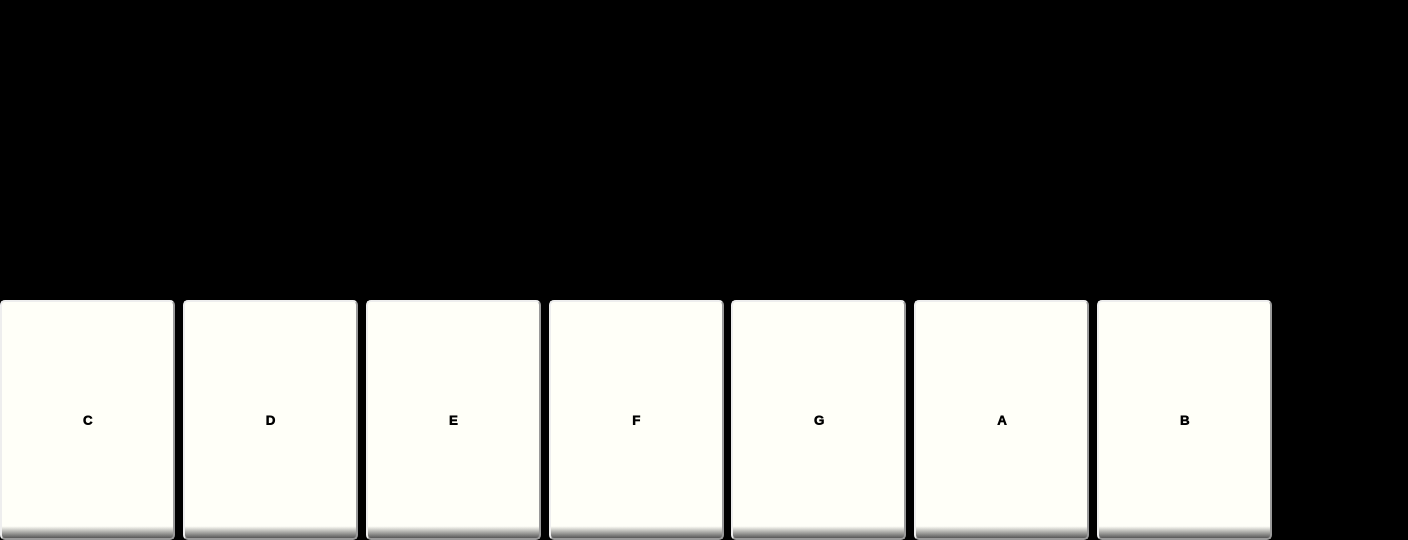
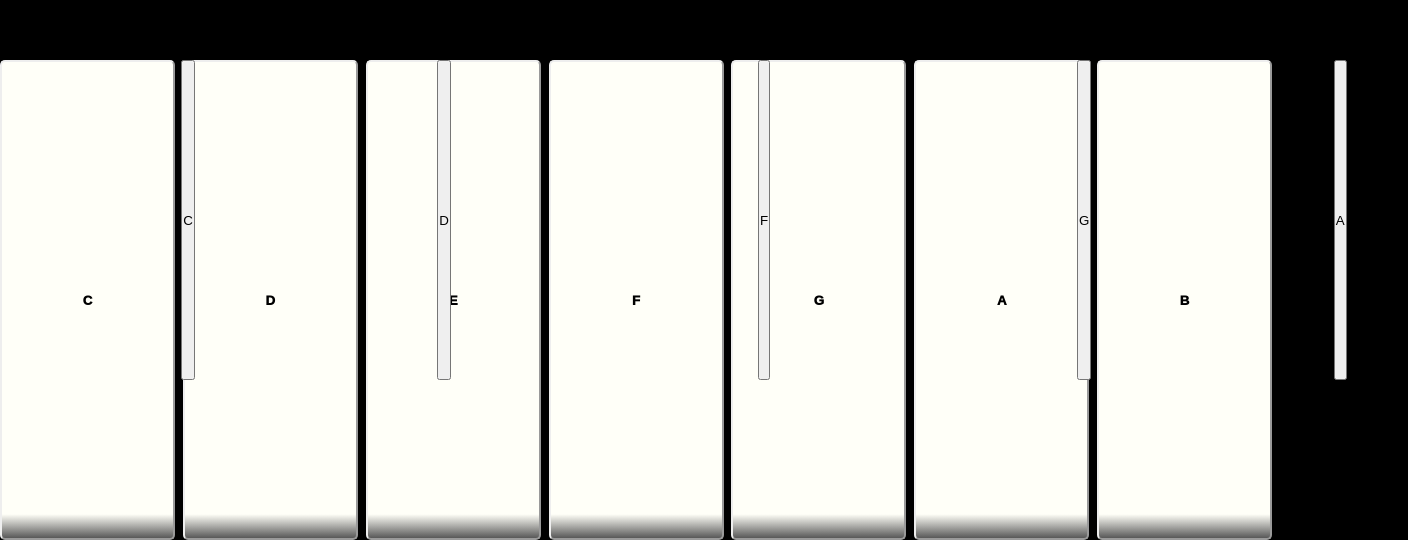
Before and after one commit to dualcorebrain/Javascript-Piano, a plain HTML site: page index.html in a window 1280 px wide. Shown: the part 260-800 px from the top of the page, 1408 px wide, since content can reach past the window. Drawn offline with Linux system fonts and the light colour scheme.

Commit message:
Corrected Piano Notes and Adding Black (Sharp) Keys

```diff
--- a/index.html
+++ b/index.html
@@ -46,13 +46,42 @@
 
     </div>
 
-    <audio data-key= "68" src="sounds/Piano.ff.Db4.wav"></audio>
+    <div class="black-keys">
+
+        <div data-key="67" class="key">
+            <button class="sound black" id="c4-sharp">C</button>
+            <kbd>C</kbd>
+        </div>
+
+        <div data-key="68" class="key">
+            <button class="sound black" id="d4-sharp">D</button>
+            <kbd>D</kbd>
+        </div>
+
+        <div data-key="70" class="key">
+            <button class="sound black" id="f4-sharp">F</button>
+            <kbd>F</kbd>
+        </div>
+
+        <div data-key="71" class="key">
+            <button class="sound black" id="g4-sharp">G</button>
+            <kbd>G</kbd>
+        </div>
+
+        <div data-key="65" class="key">
+            <button class="sound black" id="a4-sharp">A</button>
+            <kbd>A</kbd>
+        </div>
+
+    </div>
+
+    <audio data-key= "68" src="sounds/Piano.ff.D4.wav"></audio>
     <audio data-key= "67" src="sounds/Piano.ff.C4.wav"></audio>
-    <audio data-key= "69" src="sounds/Piano.ff.Eb4.wav"></audio>
+    <audio data-key= "69" src="sounds/Piano.ff.E4.wav"></audio>
     <audio data-key= "70" src="sounds/Piano.ff.F4.wav"></audio>
-    <audio data-key= "71" src="sounds/Piano.ff.Gb4.wav"></audio>
-    <audio data-key= "65" src="sounds/Piano.ff.Ab4.wav"></audio>
-    <audio data-key= "66" src="sounds/Piano.ff.Bb4.wav"></audio>
+    <audio data-key= "71" src="sounds/Piano.ff.G4.wav"></audio>
+    <audio data-key= "65" src="sounds/Piano.ff.A4.wav"></audio>
+    <audio data-key= "66" src="sounds/Piano.ff.B4.wav"></audio>
 </body>
 
 <footer>
--- a/style.css
+++ b/style.css
@@ -17,9 +17,9 @@ kbd{
 
 .keys{
     width: 100%;
-    height: 30vh;
+    height: 60vh;
     position: relative;
-    top: 70%;
+    top: 40%;
 
     display: flex;
     flex-direction: row;
@@ -53,3 +53,19 @@ kbd{
     background: linear-gradient(180deg, rgba(88,88,88,1) 3%, rgba(255,255,248,1) 9%);
 
 }
+
+/*ADDING BLACK KEYS*/
+.black-keys{
+    z-index: 1;
+
+    display: grid;
+    grid-template-columns: 10% 10% 20% 10% 10% 10% ;
+    column-gap: 10%;
+
+    position: relative;
+    bottom: 20%;
+    left: 10%;
+
+    height: 40vh;
+    width: 100vw;
+}
```
Also changed, not shown: handler.js (+5 -9 lines), 5 other files.
